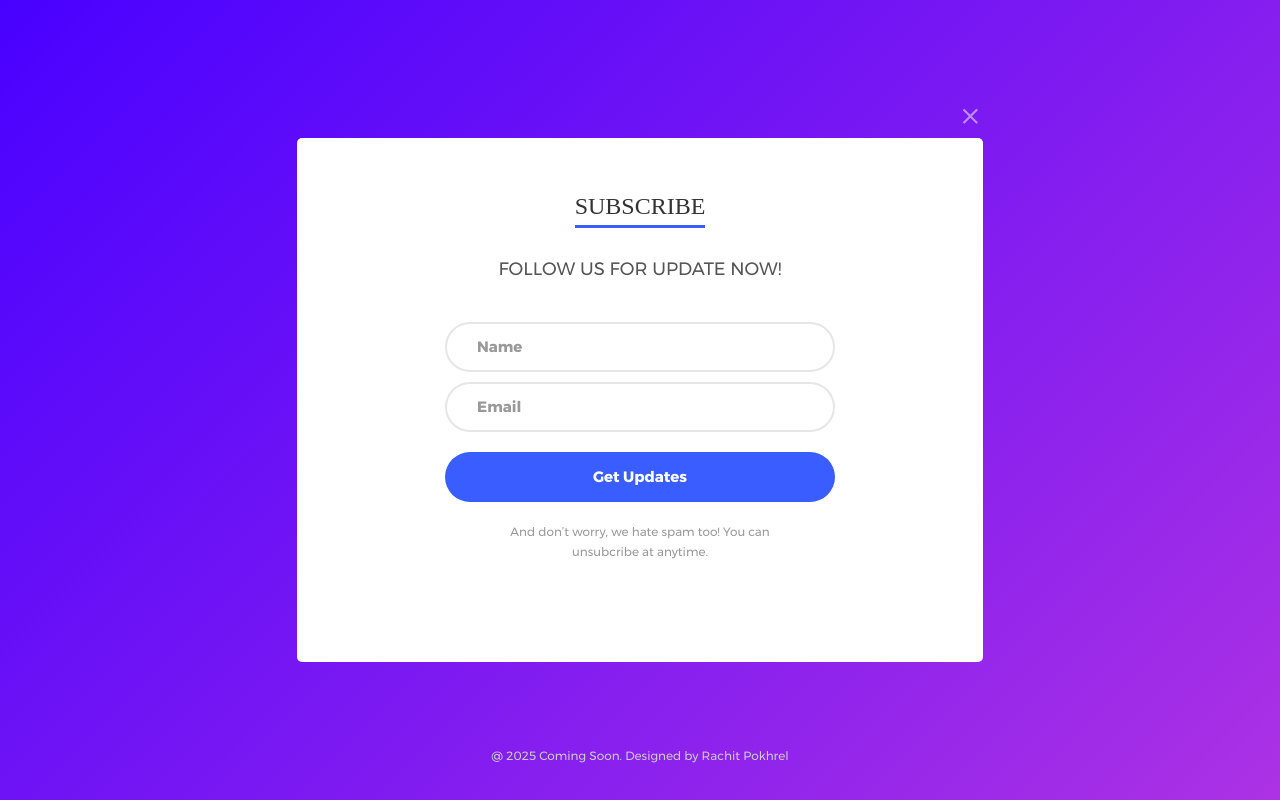
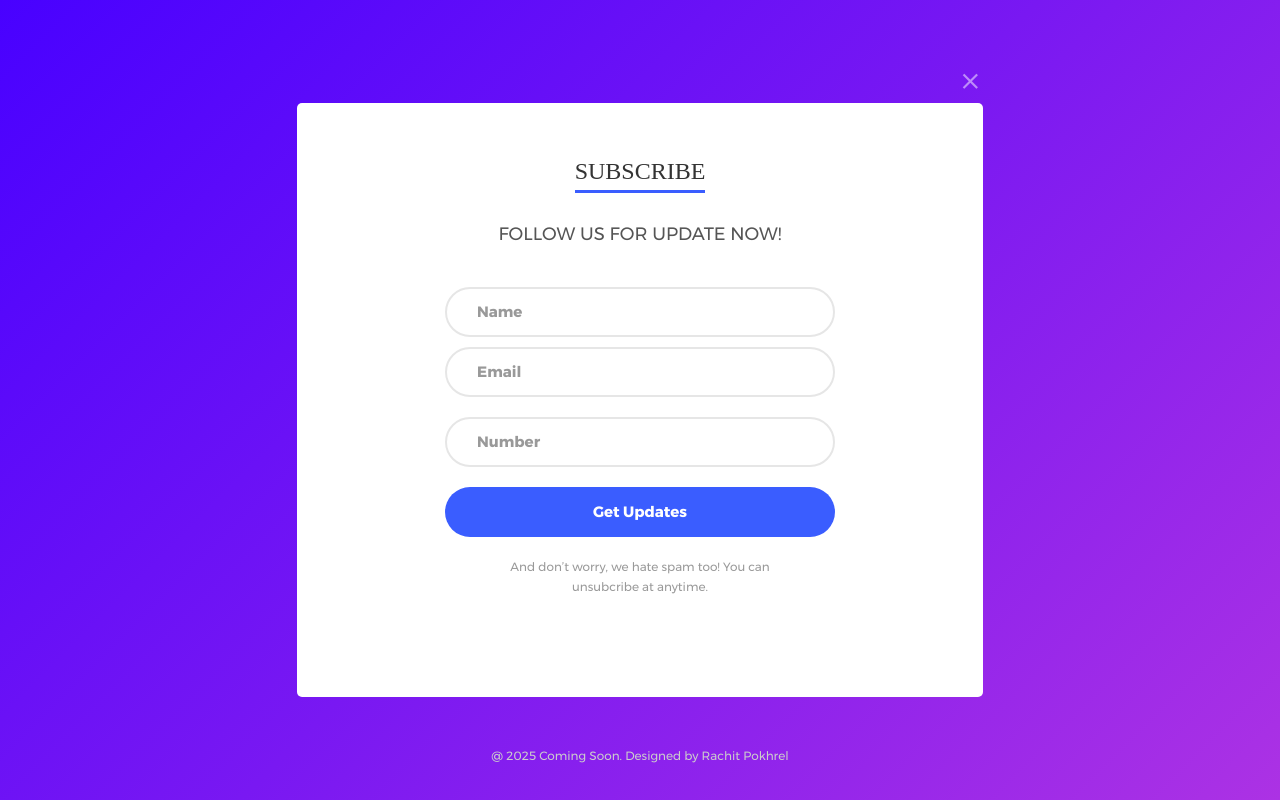
Before and after one commit to rachitpokhrel173/coming-soon, a plain HTML site: page index.html in a window 1280 px wide. Both pictures are taken after a click on the button "Follow us for update now!". Drawn offline with Linux system fonts and the light colour scheme; a web font is replaced by a local one.

Commit message:
Update index.html

```diff
--- a/index.html
+++ b/index.html
@@ -96,6 +96,11 @@
 							<span class="focus-input100"></span>
 						</div>
 
+						<div class="wrap-input100 m-b-20 validate-input" data-validate = "number is required: ex@abc.xyz">
+							<input class="s1-txt4 placeholder0 input100" type="number" name="Number" placeholder="Number">
+							<span class="focus-input100"></span>
+						</div>
+
 						<div class="w-full">
 							<button class="flex-c-m s1-txt2 size5 how-btn1 trans-04">
 								Get Updates
```
